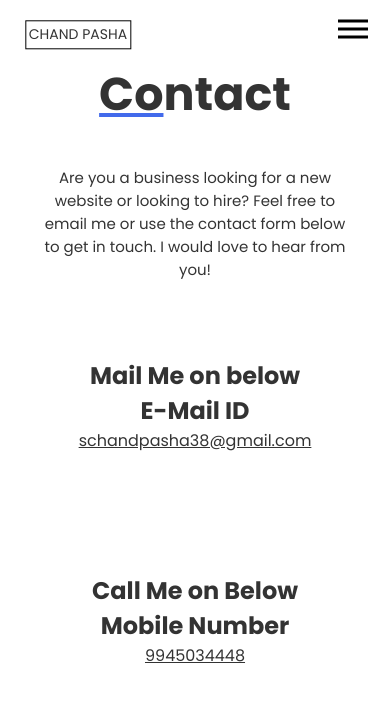
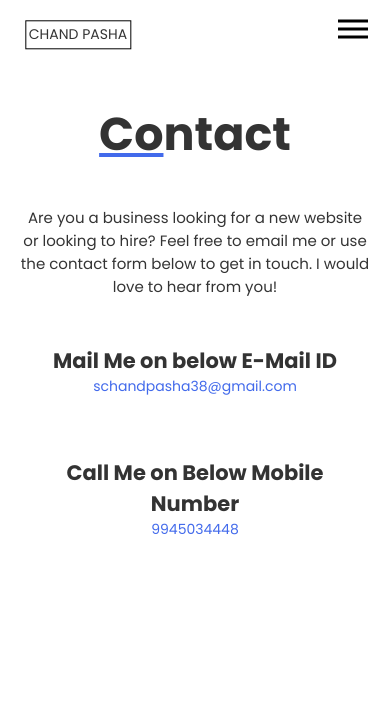
Before and after one commit to schandpasha38/chandpasha-portfolio, a React (Create React App) app: page /contact in a window 390 px wide. Shown: the top 702 px of the page. Built offline with nearby package versions, Linux system fonts and the light colour scheme.

Commit message:
1. Removed unwanted css from index.css 2. added resume and updated download resume so that resume is available for download 3. Updated padding-top to 100px from 60px on About, contact, & portfolio 4. Removed border on profile pic from mobile view

```diff
--- a/src/Components/About/About.js
+++ b/src/Components/About/About.js
@@ -1,13 +1,13 @@
 import React from 'react';
 import './About.scss';
 import Header from '../Header/Header';
-import AboutChandPic from './assets/AboutChandPic.jpg'
+import AboutChandPic from './assets/AboutChandPic.jpg';
 import { Helmet } from "react-helmet";
-import * as UiTools from './assets/UITools/index'
+import * as UiTools from './assets/UITools/index';
 import SocialButtons from '../SocialButtons/SocialButtons';
-import Workexperiance from './Experiance'
-import Education from './Education'
-// { HTML, CSS, SASS, BOOTSTRAP, JAVASCRIPT, JQUERY, REACT, NODEJS, GIT }
+import Workexperiance from './Experiance';
+import Education from './Education';
+import ChandResume from './assets/Resume/Chand Pasha.pdf'
 
 function About() {
     return (
@@ -50,7 +50,7 @@ function About() {
                                     </div>
                                 </div>
                                 <div className="about-text-social">
-                                    <a className="download-cv" href="/">Download CV</a>
+                                    <a className="download-cv" href={ChandResume} target="_blank" rel="noopener noreferrer">Download CV</a>
                                     <div className="about-social">
                                         <SocialButtons />
                                     </div>
--- a/src/Components/About/About.scss
+++ b/src/Components/About/About.scss
@@ -348,7 +348,7 @@
 @media only screen and (max-width: 768.98px) {
   .about-section {
     min-height: 100vh;
-    padding-top: 60px;
+    padding-top: 100px;
   }
   .about-section-container {
     margin-bottom: 20px;
--- a/src/Components/Contact/Contact.js
+++ b/src/Components/Contact/Contact.js
@@ -21,11 +21,11 @@ function Contact() {
 
                     <div className="contact-options">
                         <div className="contact contact-options-email">
-                            <h1>Mail Me on below E-Mail ID</h1>
+                            <h2>Mail Me on below E-Mail ID</h2>
                             <a href="mailto:schandpasha38@gmail.com">schandpasha38@gmail.com</a>
                         </div>
                         <div className="contact contact-options-call">
-                            <h1>Call Me on Below Mobile Number</h1>
+                            <h2>Call Me on Below Mobile Number</h2>
                             <a href="tel:+919945034448">9945034448</a>
                         </div>
                     </div>
--- a/src/Components/Contact/Contact.scss
+++ b/src/Components/Contact/Contact.scss
@@ -43,6 +43,12 @@
   text-align: center;
   margin: 10px auto;
   padding: 50px;
+  text-decoration: none;
+}
+
+.contact a {
+  text-decoration: none;
+  color: rgba(19, 69, 230, 0.8);
 }
 
 @media only screen and (max-width: 991.98px) {
@@ -50,6 +56,13 @@
 
 @media only screen and (max-width: 575.98px) {
   .contact-section {
-    padding-top: 60px;
+    padding-top: 100px;
+    font-size: 14px;
+  }
+  .contact-wrapper {
+    max-width: 90%;
+}
+  .contact {
+    padding: 20px;
   }
 }
--- a/src/Components/HomeBanner/HomeBanner.scss
+++ b/src/Components/HomeBanner/HomeBanner.scss
@@ -145,7 +145,6 @@
   }
   .homeBanner-container .homeBanner-left-img {
     margin: 10px;
-    border: 5px solid rgba(0, 0, 0, 0.5);
   }
   .homeBanner-container .homeBanner-left-text h3 {
     font-size: 14px;
--- a/src/Components/Portfolio/Portfolio.scss
+++ b/src/Components/Portfolio/Portfolio.scss
@@ -40,7 +40,6 @@
 
 .portfolio-imageContainer {
   flex: 0 0 49%;
-  cursor: pointer;
 }
 
 .portfolio-imageContainer img {
@@ -89,7 +88,7 @@
 
 @media only screen and (max-width: 768.98px) {
   .portfolio-section {
-    padding-top: 60px;
+    padding-top: 100px;
   }
   .portfolioItem {
     flex-direction: column;
```
Also changed, not shown: src/index.css (+0 -14 lines), 1 other file (tests, documents, lock files or other folders).
